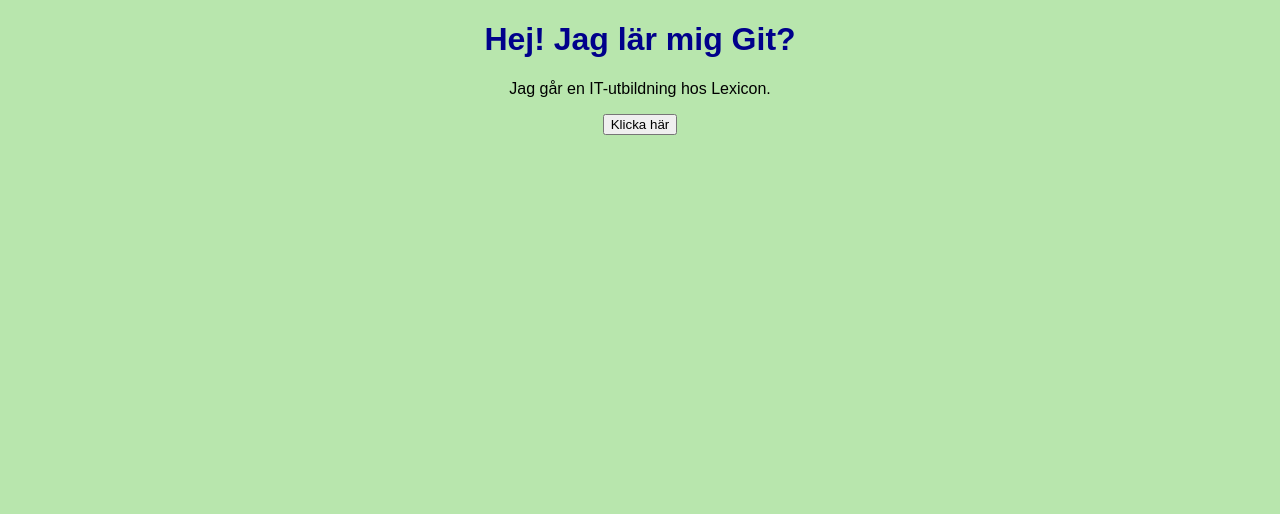
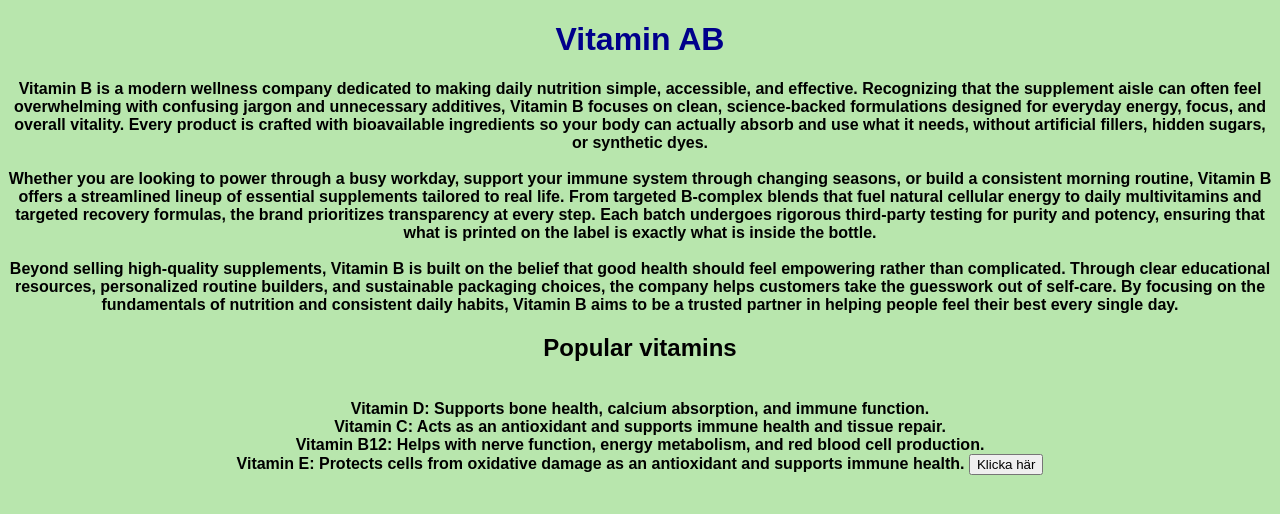
Before and after one commit to GoranWidlund/vitamin-ab-repo, a plain HTML site: page index.html in a window 1280 px wide. Drawn offline with Linux system fonts and the light colour scheme.

Commit message:
updated index.heml with company and product info

```diff
--- a/index.html
+++ b/index.html
@@ -6,8 +6,24 @@
   <link rel="stylesheet" href="style.css">
 </head>
 <body>
-  <h1>Hej! Jag lär mig Git?</h1>
-  <p>Jag går en IT-utbildning hos Lexicon.</p>
+  <h1>Vitamin AB</h1>
+  <b>Vitamin B is a modern wellness company dedicated to making daily nutrition simple, accessible, and effective. Recognizing that the supplement aisle can often feel overwhelming with confusing jargon and unnecessary additives, Vitamin B focuses on clean, science-backed formulations designed for everyday energy, focus, and overall vitality. Every product is crafted with bioavailable ingredients so your body can actually absorb and use what it needs, without artificial fillers, hidden sugars, or synthetic dyes.</b>
+  <br>
+  <br>
+  <b>Whether you are looking to power through a busy workday, support your immune system through changing seasons, or build a consistent morning routine, Vitamin B offers a streamlined lineup of essential supplements tailored to real life. From targeted B-complex blends that fuel natural cellular energy to daily multivitamins and targeted recovery formulas, the brand prioritizes transparency at every step. Each batch undergoes rigorous third-party testing for purity and potency, ensuring that what is printed on the label is exactly what is inside the bottle.</b>
+  <br>
+  <br>
+  <B>Beyond selling high-quality supplements, Vitamin B is built on the belief that good health should feel empowering rather than complicated. Through clear educational resources, personalized routine builders, and sustainable packaging choices, the company helps customers take the guesswork out of self-care. By focusing on the fundamentals of nutrition and consistent daily habits, Vitamin B aims to be a trusted partner in helping people feel their best every single day.</b>
+  <br>
+  <h2>Popular vitamins</h2>
+  <br>
+  <b>Vitamin D: Supports bone health, calcium absorption, and immune function.</b>
+  <br>
+  <b>Vitamin C: Acts as an antioxidant and supports immune health and tissue repair.</b>
+  <br>
+  <b>Vitamin B12: Helps with nerve function, energy metabolism, and red blood cell production.</b>
+  <br>
+  <b>Vitamin E: Protects cells from oxidative damage as an antioxidant and supports immune health.</b>
   <button id="myButton">Klicka här</button>
   <script src="script.js"></script>
 </body>
```
